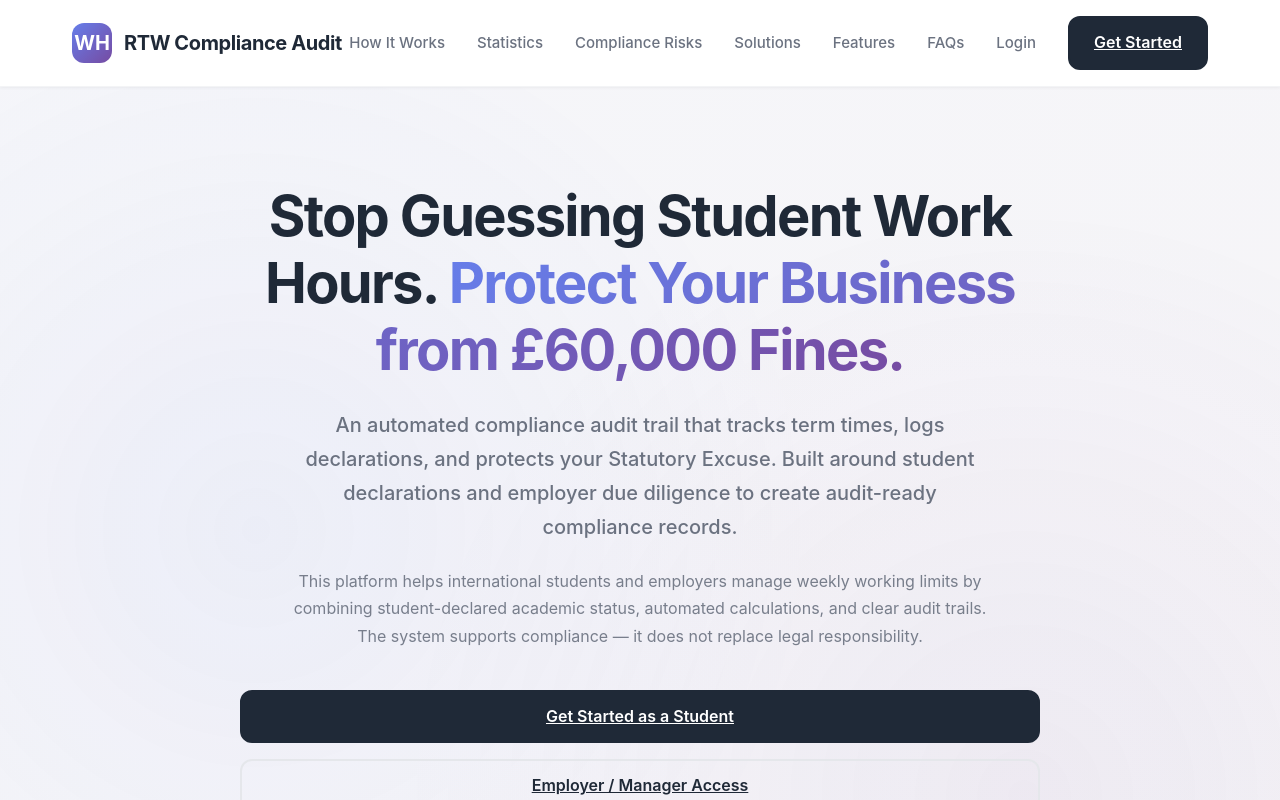
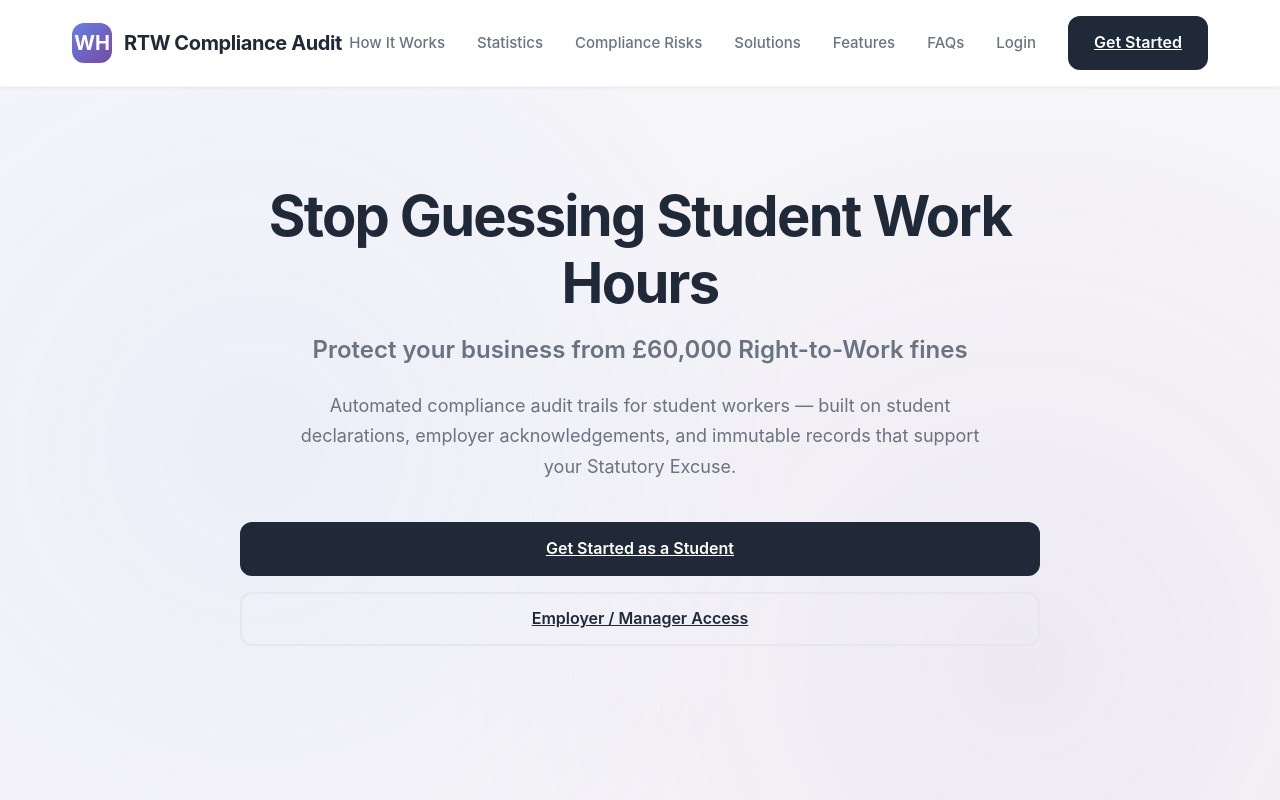
Before and after one commit to hussainjaura/Hours-Tracker, a React (Vite) app in the folder client/: page / in a window 1280 px wide. Shown: the top 800 px of the page. Built offline with nearby package versions, Linux system fonts and the light colour scheme; no server answers.

Commit message:
added some more info and the tabs to

```diff
--- a/client/src/pages/Landing.css
+++ b/client/src/pages/Landing.css
@@ -107,38 +107,31 @@
   font-size: 3.5rem;
   font-weight: 700;
   color: var(--text-primary);
-  margin-bottom: 1.5rem;
+  margin-bottom: 1rem;
   line-height: 1.2;
   letter-spacing: -0.03em;
 }
 
-.hero-title-accent {
-  background: linear-gradient(135deg, var(--primary-color), var(--secondary-color));
-  -webkit-background-clip: text;
-  -webkit-text-fill-color: transparent;
-  background-clip: text;
+.hero-subtitle {
+  font-size: 1.5rem;
+  color: var(--text-secondary);
+  margin-bottom: 1.5rem;
+  line-height: 1.4;
+  max-width: 700px;
+  margin-left: auto;
+  margin-right: auto;
+  font-weight: 600;
 }
 
 .hero-description {
-  font-size: 1.25rem;
-  color: var(--text-secondary);
-  margin-bottom: 1.5rem;
-  line-height: 1.7;
-  max-width: 700px;
-  margin-left: auto;
-  margin-right: auto;
-  font-weight: 500;
-}
-
-.hero-supporting-text {
-  font-size: 1rem;
+  font-size: 1.125rem;
   color: var(--text-secondary);
   margin-bottom: 2.5rem;
   line-height: 1.7;
   max-width: 700px;
   margin-left: auto;
   margin-right: auto;
-  opacity: 0.9;
+  font-weight: 400;
 }
 
 .hero-cta {
@@ -805,8 +798,12 @@
     font-size: 2rem;
   }
 
-  .hero-supporting-text {
-    font-size: 0.9375rem;
+  .hero-subtitle {
+    font-size: 1.25rem;
+  }
+
+  .hero-description {
+    font-size: 1rem;
   }
 
   .value-proposition-title {
--- a/client/src/pages/Landing.jsx
+++ b/client/src/pages/Landing.jsx
@@ -42,14 +42,13 @@ const Landing = () => {
       <section className="hero-section">
         <div className="hero-content">
           <h1 className="hero-title">
-            Stop Guessing Student Work Hours.
-            <span className="hero-title-accent"> Protect Your Business from £60,000 Fines.</span>
+            Stop Guessing Student Work Hours
           </h1>
+          <p className="hero-subtitle">
+            Protect your business from £60,000 Right-to-Work fines
+          </p>
           <p className="hero-description">
-            An automated compliance audit trail that tracks term times, logs declarations, and protects your Statutory Excuse. Built around student declarations and employer due diligence to create audit-ready compliance records.
-          </p>
-          <p className="hero-supporting-text">
-            This platform helps international students and employers manage weekly working limits by combining student-declared academic status, automated calculations, and clear audit trails. The system supports compliance — it does not replace legal responsibility.
+            Automated compliance audit trails for student workers — built on student declarations, employer acknowledgements, and immutable records that support your Statutory Excuse.
           </p>
           <div className="hero-cta">
             {!isAuthenticated ? (
```
